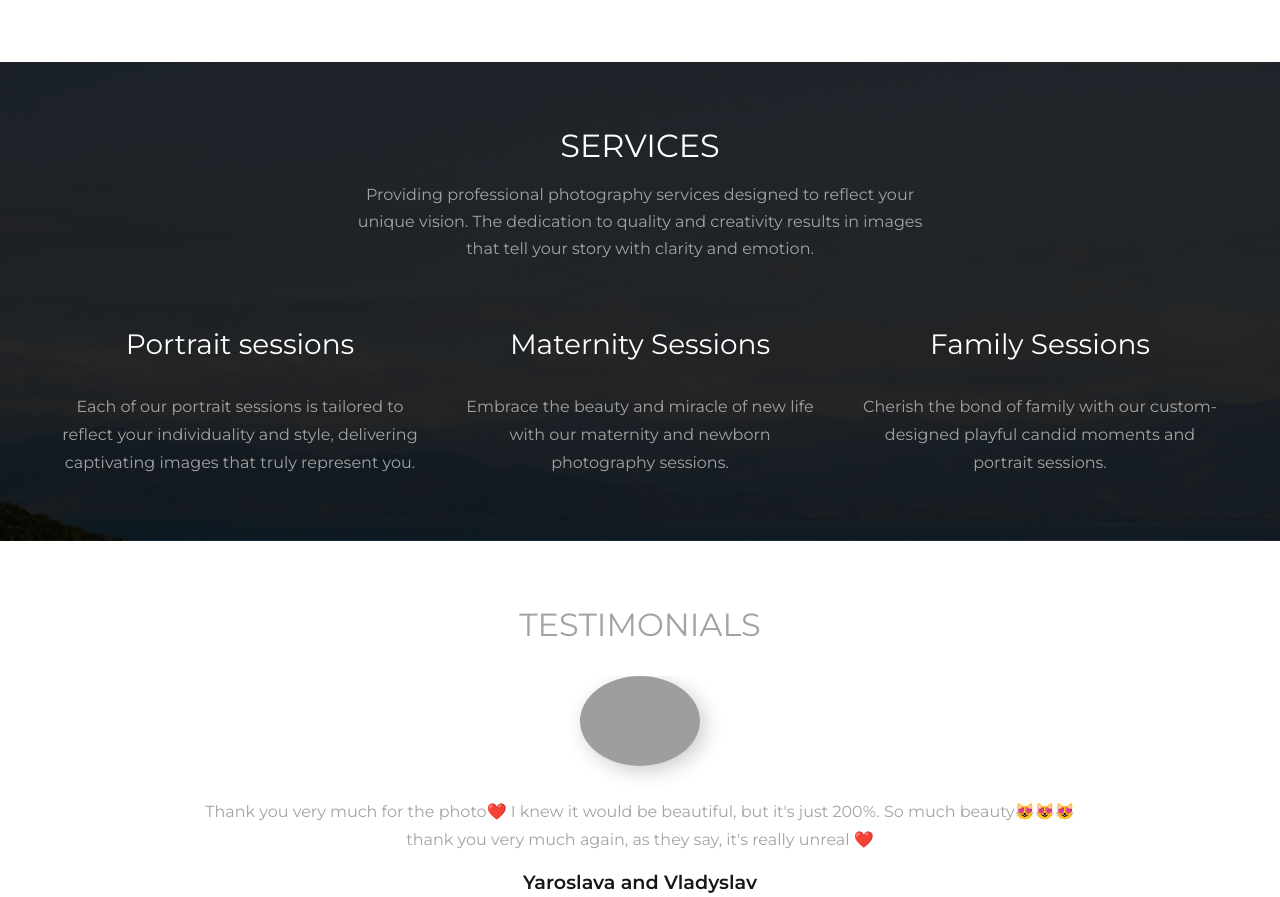
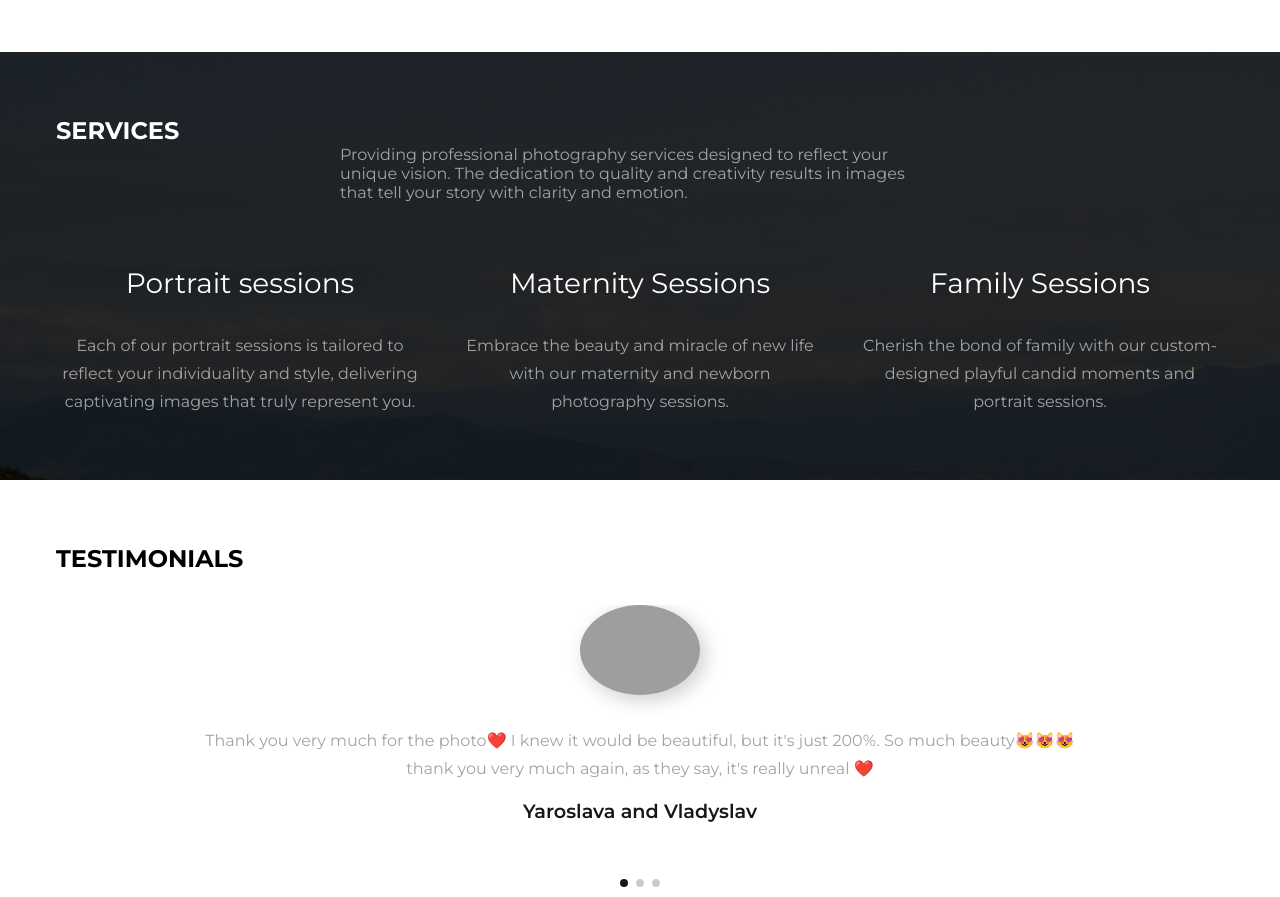
Before and after one commit to je-swy/Photography, a plain HTML site: page index.html in a window 1280 px wide. Shown: the part 1355-2252 px from the top of the page. Drawn offline with nearby package versions, Linux system fonts and the light colour scheme; grey boxes are pictures that could not be loaded.

Commit message:
change header

```diff
--- a/style.css
+++ b/style.css
@@ -21,7 +21,7 @@
     padding: 4rem 1rem;
 }
 
-.section__header {
+header .section__header {
     margin-bottom: 1rem;
     font-size: 2rem;
     font-weight: 400;
@@ -30,7 +30,7 @@
     text-align: center;
 }
 
-.section__description {
+header .section__description {
     color: var(--white);
     line-height: 1.7rem;
     text-align: center;
```
